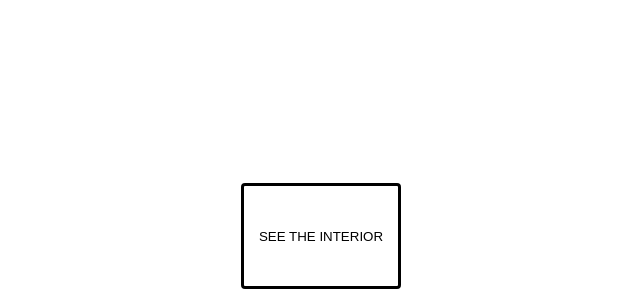
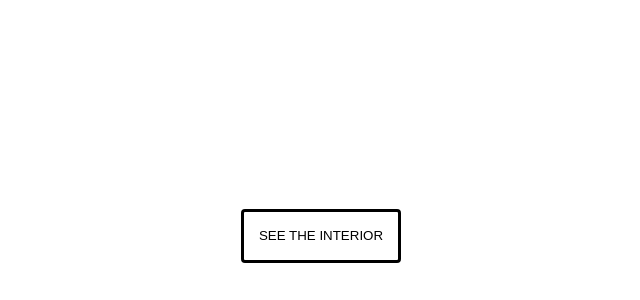
Before and after one commit to moezelahi/ars4, a plain HTML site: page index.html in a window 1280 px wide. Shown: the part 500-800 px from the top of the page, without its empty margins (319-959 px from the left). Drawn offline with Linux system fonts and the light colour scheme.

Commit message:
Update index.html

```diff
--- a/index.html
+++ b/index.html
@@ -38,7 +38,7 @@
 			  background: white;
 			  color: black;
 			  width: 12em;
-			  height: 8em;
+			  height: 4em;
 			}
   </style>
 
```
